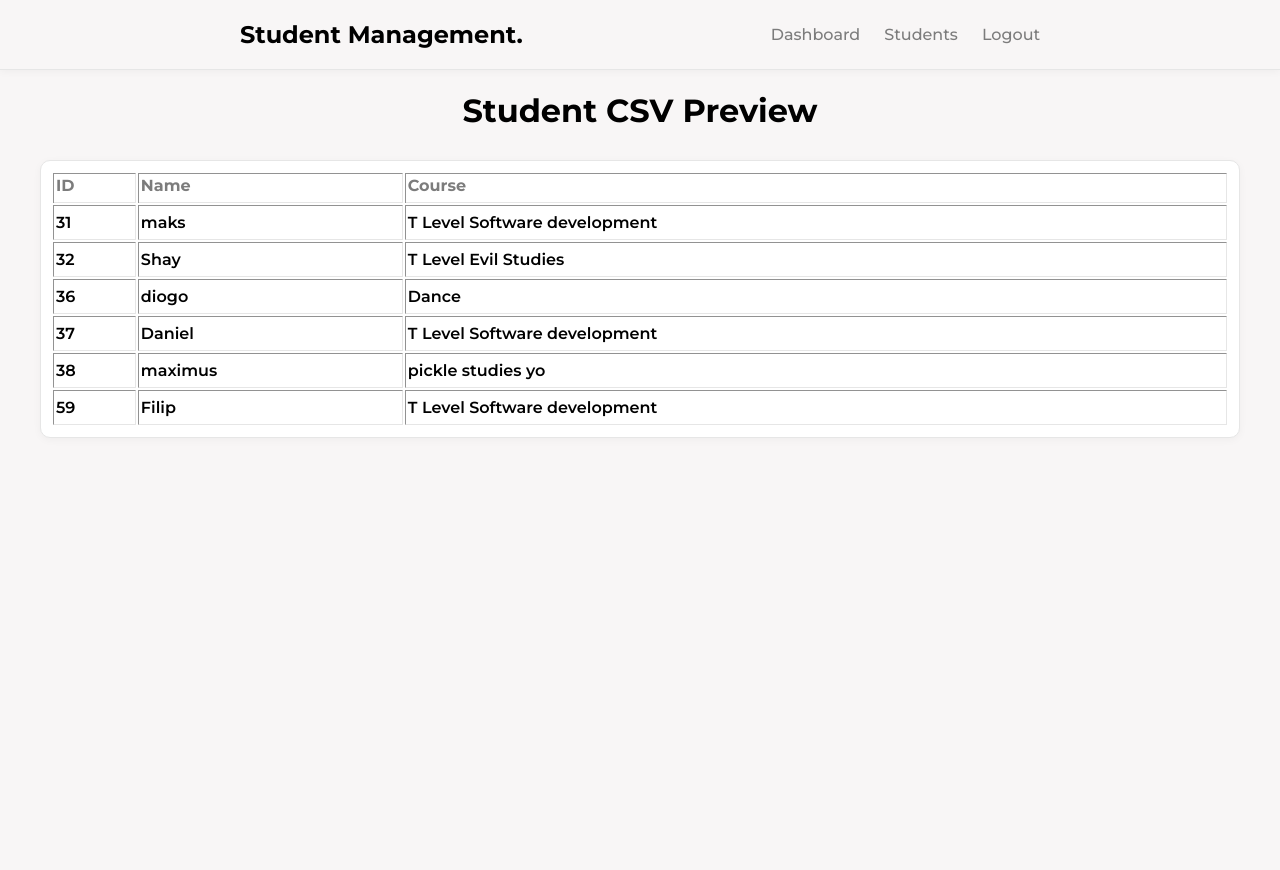
After one commit to ffilipeqq/Student-Manager, a Flask app: page /students/export/preview in a window 1280 px wide. The commit adds this page. Run offline with Flask 3, Linux system fonts and the light colour scheme.

Commit message:
exporting added

```diff
--- a/app.py
+++ b/app.py
@@ -1,4 +1,7 @@
-from flask import Flask, flash, redirect, render_template, request, session, url_for
+from flask import Flask, flash, redirect, render_template, request, session, url_for, send_file
+
+from pathlib import Path
+import csv
 
 from pytools.flaskTools import authenticate_user, is_admin, is_logged_in
 from pytools.sqlTools import sql_commit, sql_fetch
@@ -8,7 +11,64 @@ app = Flask(__name__)
 app.secret_key = "development-key"
 
 STUDENTS_TABLE = "students"
+EXPORT_DIR = Path(app.instance_path) / "exports"
+EXPORT_FILE = EXPORT_DIR / "students.csv"
 
+@app.post("/students/export")
+def export_students():
+    if not is_logged_in():
+        return redirect(url_for("login"))
+
+    students = sql_fetch("""
+                SELECT id, name, course
+                FROM students
+                ORDER BY id""", fetch_type="all") or []
+
+
+    EXPORT_DIR.mkdir(
+        parents = True,
+        exist_ok = True
+    )
+
+    with EXPORT_FILE.open(
+        "w",
+        newline="",
+        encoding="utf-8-sig"
+    ) as file:
+        writer = csv.DictWriter(
+            file,
+            fieldnames=["id", "name", "course"]
+        )
+
+        writer.writeheader()
+
+        writer.writerows(students)
+
+    return send_file(
+        EXPORT_FILE,
+        as_attachment=True,
+        download_name="students.csv",
+        mimetype="text/csv"
+    )
+
+@app.get("/students/export/preview")
+def preview_export():
+
+    if not EXPORT_FILE.is_file():
+        return "No export file found.", 404
+
+    with EXPORT_FILE.open(
+        'r',
+        newline="",
+        encoding="utf-8-sig"
+    ) as file:
+        reader = csv.DictReader(file)
+        rows = list(reader)
+
+    return render_template(
+        "export_preview.html",
+        rows=rows
+    )
 
 @app.route("/students")
 def students():
@@ -195,6 +255,9 @@ def logout():
 
 @app.route("/dashboard")
 def dashboard():
+    if not is_logged_in():
+        return redirect(url_for("login"))
+
     rows = sql_fetch("""SELECT course, COUNT(*) AS total
                 FROM students
                 GROUP BY course
--- /dev/null
+++ b/instance/exports/students.csv
@@ -0,0 +1,7 @@
+id,name,course
+31,maks,T Level Software development
+32,Shay,T Level Evil Studies
+36,diogo,Dance
+37,Daniel,T Level Software development
+38,maximus,pickle studies yo
+59,Filip,T Level Software development
--- a/static/css/style.css
+++ b/static/css/style.css
@@ -466,7 +466,7 @@ tbody td {
     padding: 7px 2px 7px 2px;
 }
 
-.delete-link {
+.delete-link, .export-link {
     padding: 0;
     border: 0;
     background: none;
@@ -502,7 +502,7 @@ table a:hover {
     margin: 0;
 }
 
-table .delete-link {
+table .delete-link, .export-link {
     padding: 5px 9px;
     border-radius: 5px;
     background-color: #dc2626;
@@ -510,6 +510,10 @@ table .delete-link {
     font-size: 15px;
     text-decoration: none;
     transition: background-color 0.2s ease;
+}
+
+.export-link {
+    background-color: black;
 }
 
 table .delete-link:hover {
--- /dev/null
+++ b/templates/export_preview.html
@@ -0,0 +1,36 @@
+<html>
+    <head>
+        <title>CSV Preview</title>
+        <link rel="stylesheet" href="{{ url_for('static', filename='css/style.css') }}">
+    </head>
+    <body>
+        {% include "_header.html" %}
+        {% include "_flash_messages.html" %}
+        <h1>Student CSV Preview</h1>
+
+        {% if rows %}
+        <table border="1">
+            <thead>
+            <tr>
+                <th>ID</th>
+                <th>Name</th>
+                <th>Course</th>
+            </tr>
+            </thead>
+            <tbody>
+
+                {% for row in rows %}
+                    <tr>
+                        <td>{{ row['id'] }}</td>
+                        <td>{{ row['name'] }}</td>
+                        <td>{{ row['course'] }}</td>
+                    </tr>
+                {% endfor %}
+
+            </tbody>
+        </table>
+        {% else %}
+            <p>No records found in the CSV.</p>
+        {% endif %}
+    </body>
+</html>
--- a/templates/students.html
+++ b/templates/students.html
@@ -44,6 +44,9 @@
                 {% endfor %}
             </tbody>
         </table>
+        <form action="{{url_for('export_students')}}" method="post">
+            <button class="export-link" type="submit">Export to CSV</button>
+        </form>
         {% else %}
         <p>No students found.</p>
         {% endif %}
```
Also changed, not shown: cstest.py (added, +15 -0 lines), readme.md.
